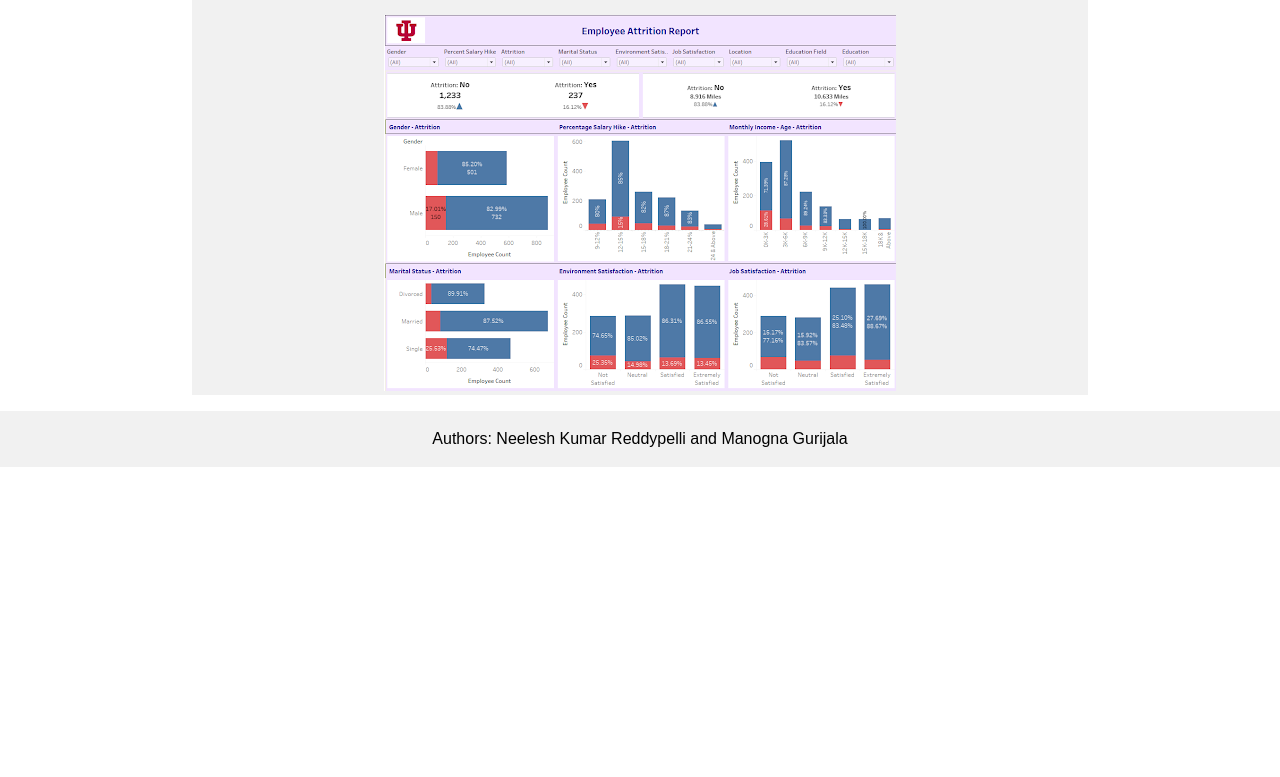
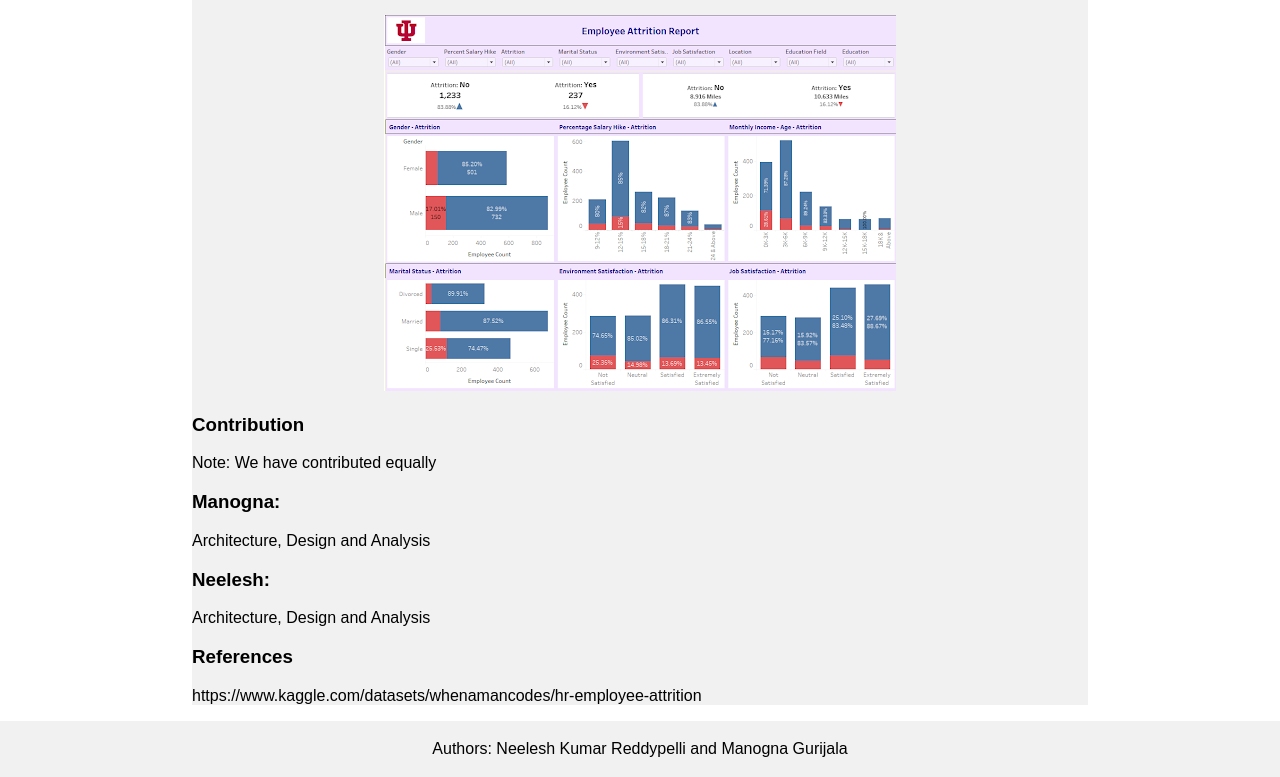
Before and after one commit to iam-neelesh8/iam-neelesh8.github.io, a plain HTML site: page home_project2.html in a window 1280 px wide. Shown: the part 10769-11546 px from the top of the page. Before the commit the page ends 11236 px from the top, so only its background shows below. Drawn offline with Linux system fonts and the light colour scheme.

Commit message:
Update home_project2.html

```diff
--- a/home_project2.html
+++ b/home_project2.html
@@ -72,7 +72,7 @@ footer {
   <div class="header-right">
     <a class="active" href="#home">Documentation</a>
     <a href="https://public.tableau.com/app/profile/manogna.gurijala/viz/FinalProject-EmployeeAttrition/EAR?publish=yes">Visualization Design</a>
-    <a href="#about">Video</a>
+    <a href="">Video</a>
   </div>
 </div>
 
@@ -232,8 +232,13 @@ We have done many iteration on how the overall dashboard should look and how can
 <center><img src="Images/overall.jpg"></center><br>
 <center><img src="Images/overall.png"></center>
 
+	<h3>Contribution</h3>
+	Note: We have contributed equally
+	<h3>Manogna:</h3> Architecture, Design and Analysis
+	<h3>Neelesh:</h3>Architecture, Design and Analysis
 
-
+	<h3>References</h3>
+	<a>https://www.kaggle.com/datasets/whenamancodes/hr-employee-attrition</a>
 </p>
 
 
```
